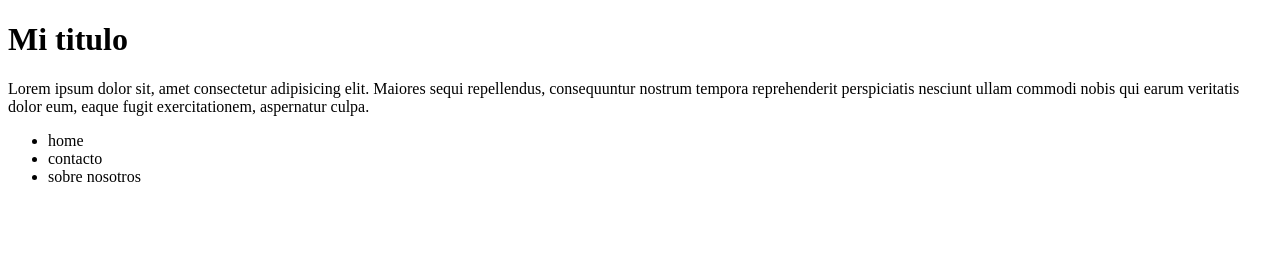
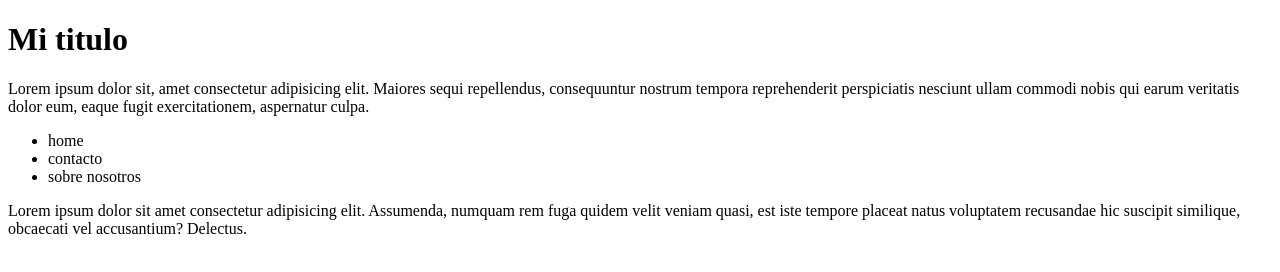
Before and after one commit to nvazquezIGN/clase-4---vercel, a plain HTML site: page clase 4 - vercel/index.html in a window 1280 px wide. Drawn offline with Linux system fonts and the light colour scheme.

Commit message:
text add

```diff
--- a/clase 4 - vercel/index.html
+++ b/clase 4 - vercel/index.html
@@ -15,6 +15,8 @@
         <li>contacto</li>
         <li>sobre nosotros</li>
     </ul>
+    <p> Lorem ipsum dolor sit amet consectetur adipisicing elit. Assumenda, numquam rem fuga quidem velit veniam quasi, est iste tempore placeat natus voluptatem recusandae hic suscipit similique, obcaecati vel accusantium? Delectus.
+    </p>
 </DIV>
 </body>
 </html>
```
